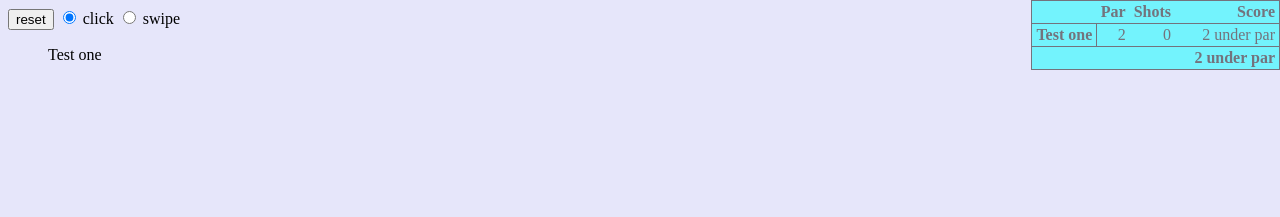
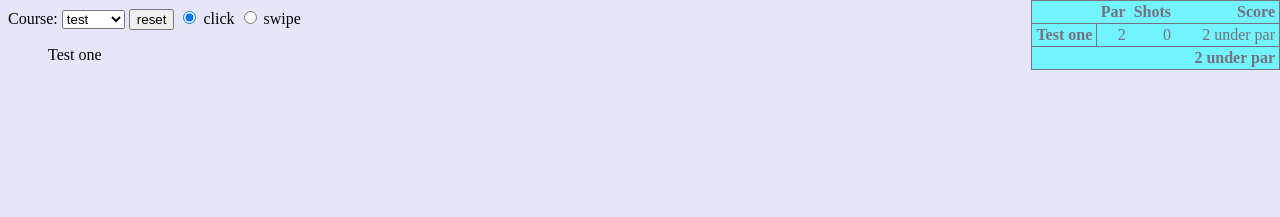
Before and after one commit to dblatcher/mini-golf, a website built with webpack: page mini-golf.html in a window 1280 px wide. Built offline with nearby package versions, Linux system fonts and the light colour scheme.

Commit message:
add controls to pick course

```diff
--- a/mini-golf.html
+++ b/mini-golf.html
@@ -14,12 +14,16 @@
 
   <main class="not-hidden">
     <div>
+      <label for="courseSelect">Course:</label>
+      <select id="courseSelect"></select>
       <button id="resetButton">reset</button>
 
       <input type="radio" name="controlMode" value="click" id="click" checked/>
       <label for="click">click</label>
       <input type="radio" name="controlMode" value="swipe" id="swipe"/>
       <label for="swipe">swipe</label>
+
+
     </div>
     <figure>
       <figcaption id="caption" style="display: block;"></figcaption>
--- a/src/MiniGolfGame.ts
+++ b/src/MiniGolfGame.ts
@@ -23,6 +23,7 @@
     captionElement: HTMLElement
     messageElement: HTMLElement
     resetButton: HTMLElement
+    courseSelectElement?: HTMLSelectElement
     soundPlayer?: SoundPlayer
     controlMode?: "CLICK" | "SWIPE"
     courseMap: Map<string, MiniGolfLevel[]>
@@ -49,7 +50,7 @@
         clickButton: HTMLInputElement
         swipeButton: HTMLInputElement
     }
-
+    courseSelectElement?: HTMLSelectElement
 
     constructor(config: MiniGolfGameConfig) {
         this.config = config;
@@ -82,11 +83,46 @@
             this.controlMode = config.controlMode || "CLICK"
         }
 
+        if (config.courseSelectElement) {
+            this.courseSelectElement = config.courseSelectElement
+            this.initCourseSelectElement()
+        }
+
         this.reset();
     }
 
+    initCourseSelectElement(): void {
+        const { courseMap } = this.config;
+        const { courseSelectElement, courseName } = this;
+        if (!courseSelectElement) { return }
+
+        const addOption = (keyName: string, selected = false) => {
+            const option = document.createElement('option')
+            option.value = keyName
+            option.innerText = keyName
+            option.selected = selected
+            courseSelectElement.appendChild(option)
+        }
+
+        const keys = courseMap.keys();
+
+        let done = false, result: IteratorResult<string, any>;
+        while (!done) {
+            result = keys.next()
+            done = result.done
+            if (!done) {
+                addOption(result.value, result.value === courseName)
+            }
+        }
+
+        courseSelectElement.addEventListener('change', () => {
+            this.courseName = courseSelectElement.value
+        })
+
+    }
+
     get courseName() { return this._courseName }
-    set courseName(value:string) {
+    set courseName(value: string) {
         if (this.config.courseMap.has(value)) {
             this._courseName = value
 
--- a/src/index.ts
+++ b/src/index.ts
@@ -20,6 +20,7 @@
         captionElement: document.querySelector('#caption'),
         messageElement: document.querySelector('#message'),
         resetButton: document.querySelector('#resetButton'),
+        courseSelectElement: document.querySelector('#courseSelect'),
         controlModeInputs: {
             swipeButton:document.querySelector('input#swipe'),
             clickButton:document.querySelector('input#click'),
```
